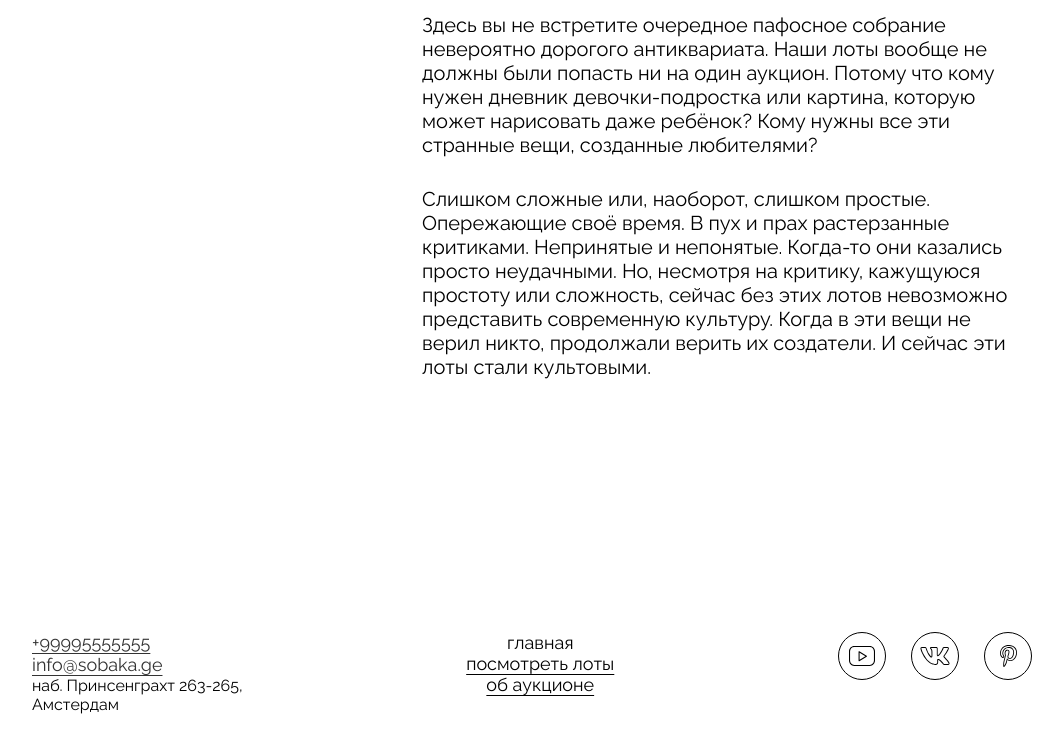
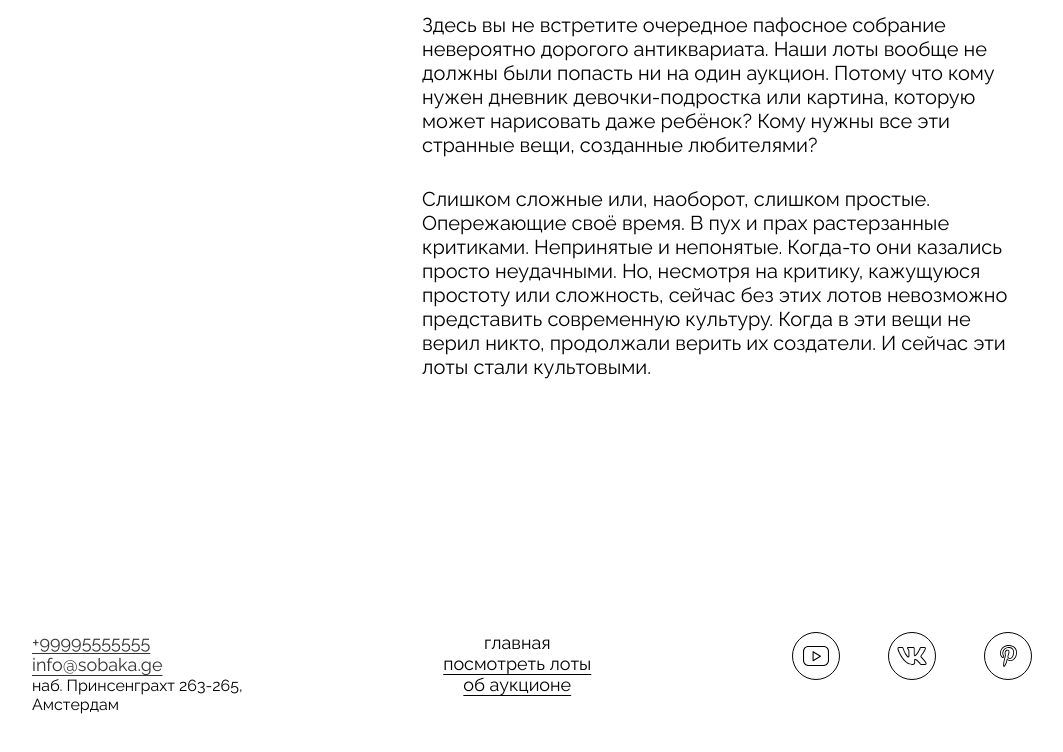
Before and after one commit to mayyahabibulina/ono-tebe-nado-fd, a plain HTML site: page index.html in a window 1280 px wide. Shown: the part 2383-3135 px from the top of the page, without its empty margins (108-1171 px from the left). Drawn offline with Linux system fonts and the light colour scheme.

Commit message:
mistakes

```diff
--- a/styles/style.css
+++ b/styles/style.css
@@ -384,7 +384,7 @@
 
 .footer__social {
     display: flex;
-    gap: 25px;
+    gap: 48px;
     align-items: center;
 }
 
```
